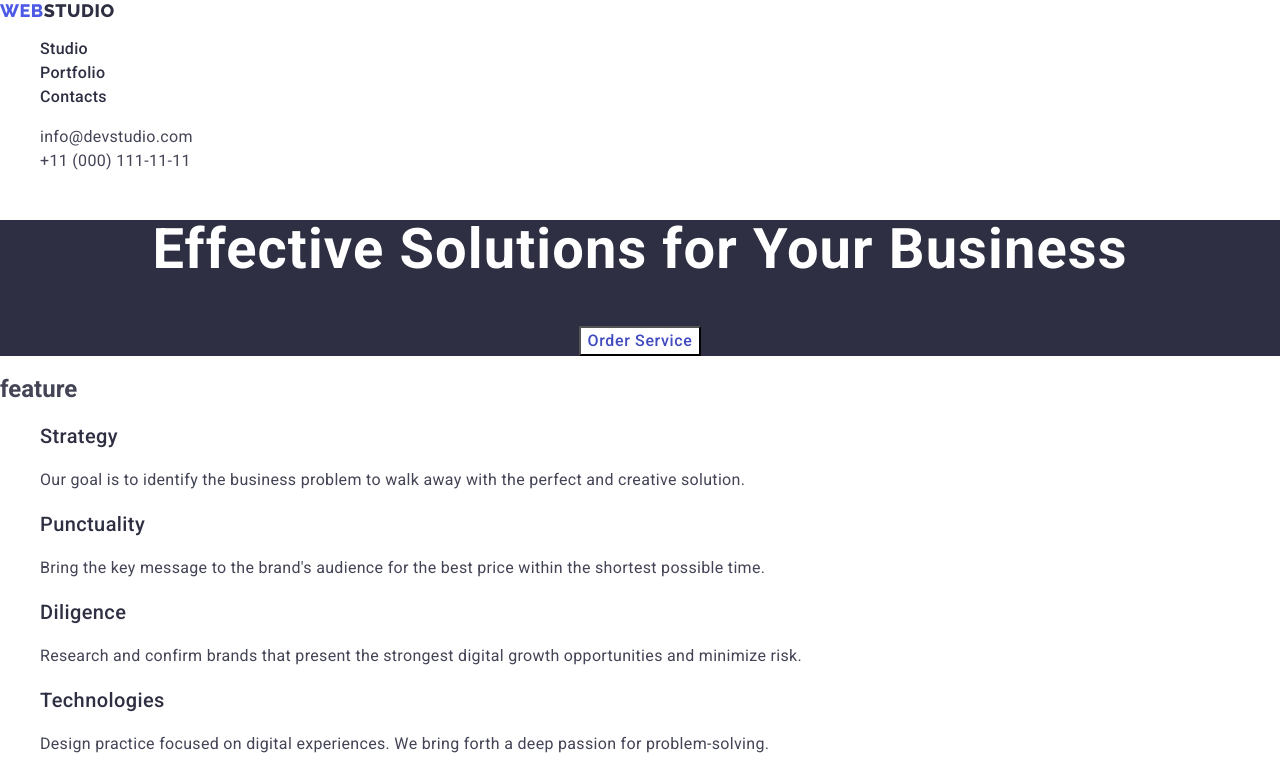
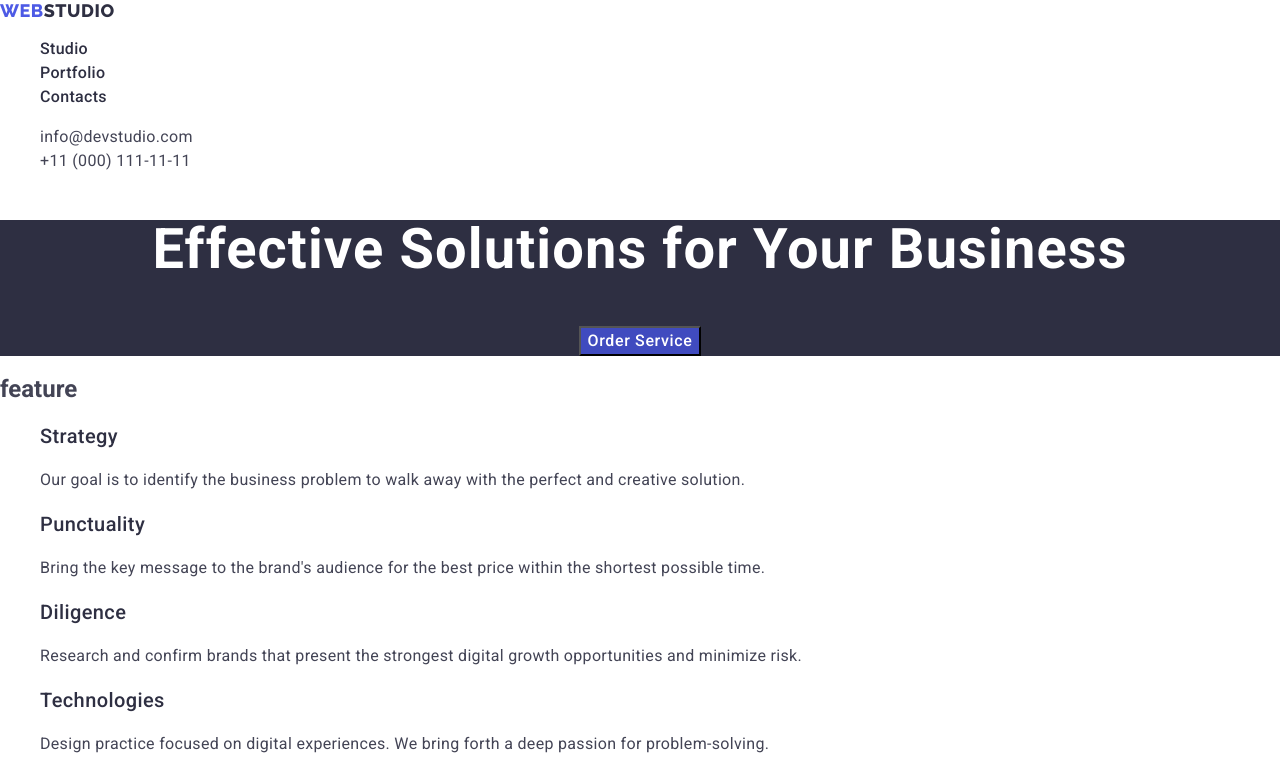
Before and after one commit to SobDim/goit-markup-hw-02, a plain HTML site: page index.html in a window 1280 px wide. In both pictures the pointer is over the button "Order Service". Shown: the top 783 px of the page. Drawn offline with nearby package versions, Linux system fonts and the light colour scheme.

Commit message:
2
логіку дизайнера потрібно зрозуміти, щоб виправити помилку з кнопкою героя

```diff
--- a/css/styles.css
+++ b/css/styles.css
@@ -97,9 +97,9 @@ body {
 }
 .button.primary:hover,
 .button.primary:focus {
-  color: var(--ocean);
-  background-color: var(--white);
+  background-color: var(--ocean);
 }
+
 .button.secondary {
   color: var(--iris);
   background-color: var(--cloud);
@@ -126,7 +126,7 @@ body {
   line-height: 1.07;
   letter-spacing: 1.12px;
 }
-
+/* секція команда */
 .team-section {
   background-color: var(--cloud);
 }
```
